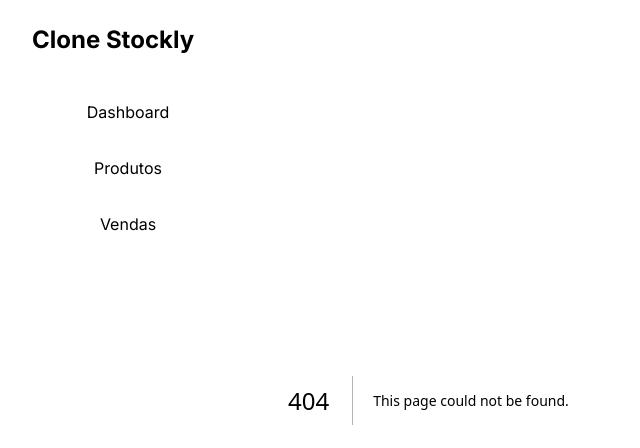
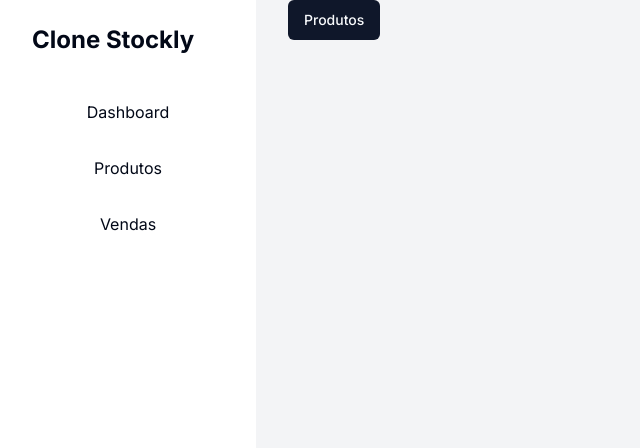
Before and after one commit to leobrizolladev/clone-stockly, a Next.js app: page /products in a window 1280 px wide. Before the commit this address had no page. Shown: the top 448 px of the page, without its empty margins (0-640 px from the left). Built offline with nearby package versions, Linux system fonts and the light colour scheme.

Commit message:
Add Products and Sales pages with button components

```diff
--- /dev/null
+++ b/app/products/page.tsx
@@ -0,0 +1,5 @@
+import { Button } from "@/app/_components/ui/button";
+
+export default function Products() {
+  return <Button>Produtos</Button>;
+}
--- /dev/null
+++ b/app/sales/page.tsx
@@ -0,0 +1,5 @@
+import { Button } from "../_components/ui/button";
+
+export default function Sales() {
+  return <Button>Vendas</Button>;
+}
```
